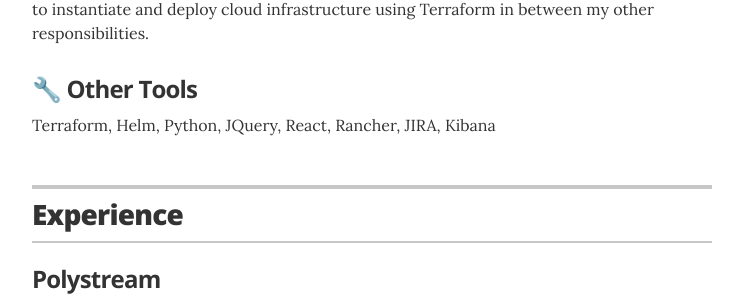
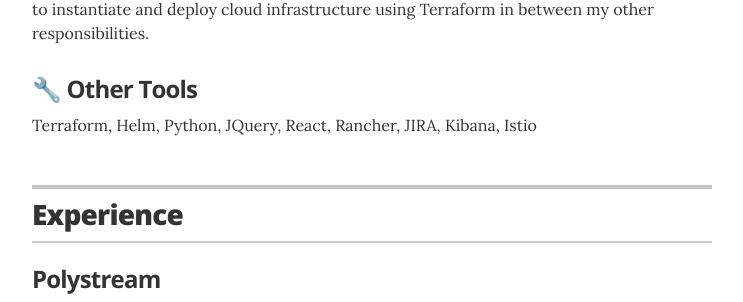
Before and after one commit to 8BitSensei/8BitSensei.github.io, a Jekyll site: the page built from index.html, in a window 1280 px wide and 900 px high, scrolled down 1237 px. Shown: the part 145-447 px from the top of the window, without its empty margins (268-1011 px from the left). Built offline with Jekyll 4.4.1, drawn with Linux system fonts in a browser that asks for light colours.

Commit message:
Adds Istio

```diff
--- a/_data/skills.yml
+++ b/_data/skills.yml
@@ -16,4 +16,4 @@
   description: For around a year at Polystream I worked on pipelines using Azure DevOps and CodeFresh to instantiate and deploy cloud infrastructure using Terraform in between my other responsibilities.
 
 - skill: 🔧 Other Tools
-  description: Terraform, Helm, Python, JQuery, React, Rancher, JIRA, Kibana
+  description: Terraform, Helm, Python, JQuery, React, Rancher, JIRA, Kibana, Istio
```
